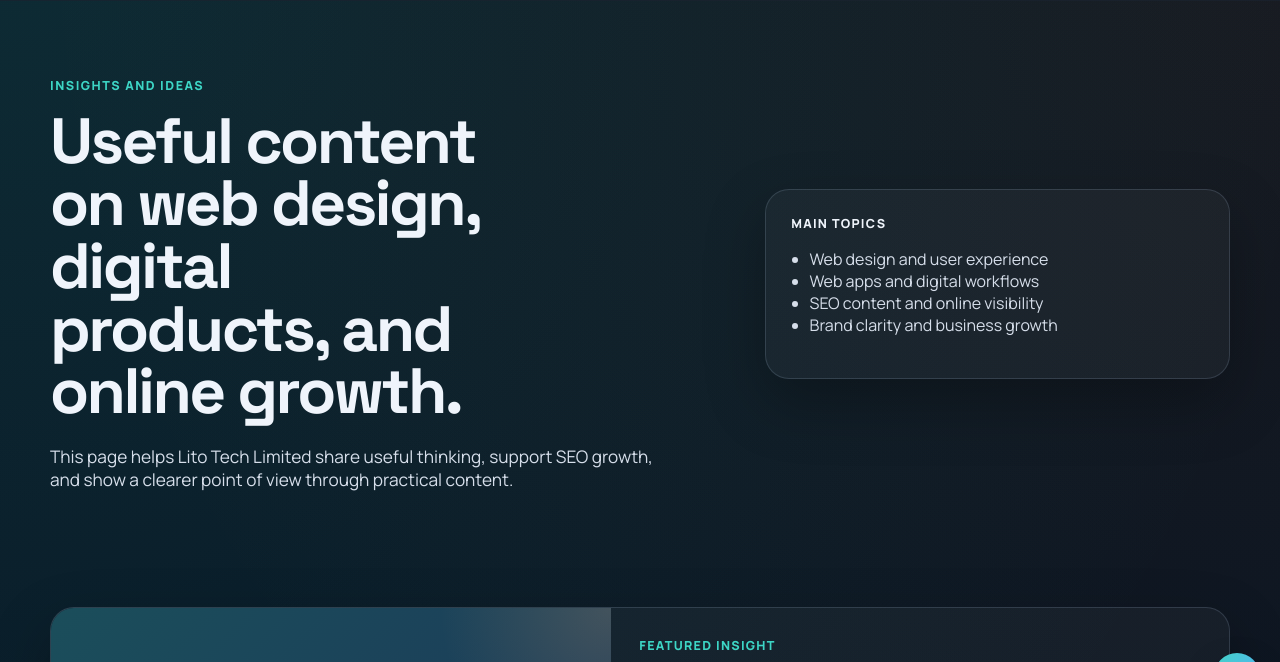
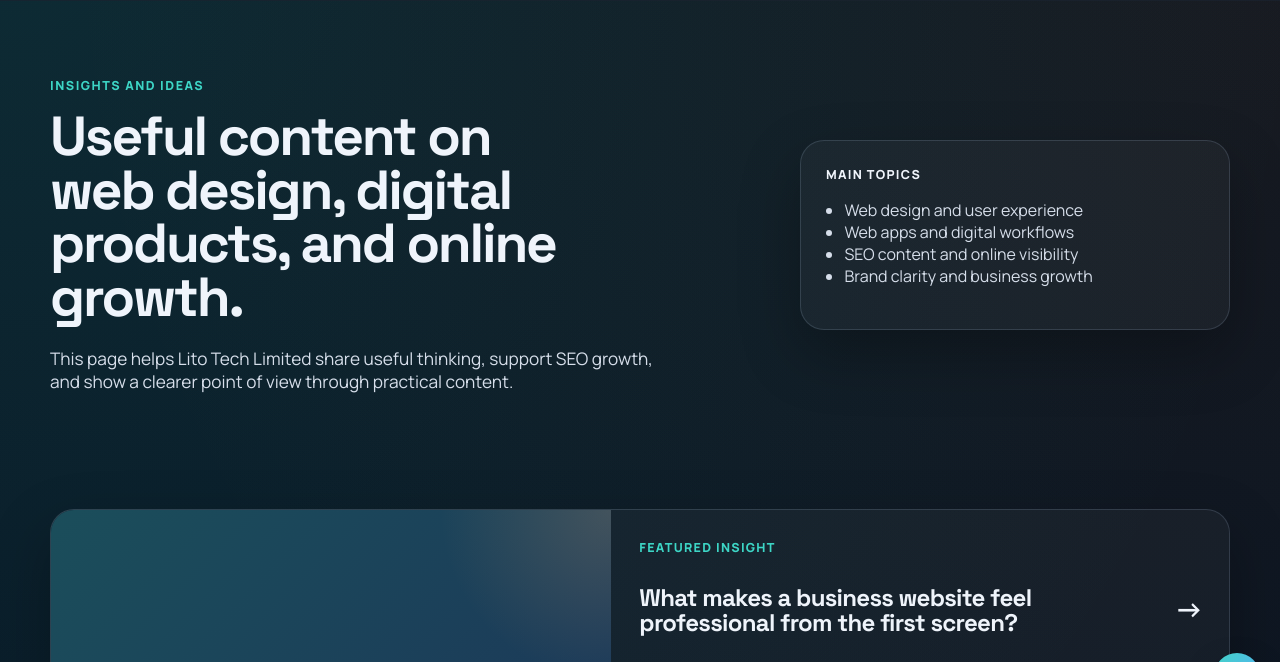
Before and after one commit to Devlito01/lito-tech-limited, a plain HTML site: page insights.html in a window 1280 px wide. Shown: the part 81-743 px from the top of the page. Drawn offline with Linux system fonts and the light colour scheme; no server answers.

Commit message:
Use wider page headline layouts

```diff
--- a/styles.css
+++ b/styles.css
@@ -252,7 +252,7 @@ textarea {
 
 .hero-grid {
   display: grid;
-  grid-template-columns: minmax(0, 1.1fr) minmax(320px, 0.9fr);
+  grid-template-columns: minmax(0, 1.35fr) minmax(320px, 0.65fr);
   gap: 2rem;
   align-items: center;
 }
@@ -265,7 +265,7 @@ textarea {
 }
 
 .page-hero-grid {
-  grid-template-columns: minmax(0, 1.1fr) minmax(300px, 0.75fr);
+  grid-template-columns: minmax(0, 1.25fr) minmax(300px, 0.75fr);
   align-items: center;
 }
 
@@ -292,13 +292,13 @@ textarea {
 
 .hero h1 {
   font-size: clamp(2.7rem, 5.3vw, 4.7rem);
-  max-width: 11ch;
+  max-width: 15ch;
 }
 
 .page-hero h1 {
   margin: 0;
-  font-size: clamp(2.6rem, 5vw, 4.5rem);
-  max-width: 11ch;
+  font-size: clamp(2.45rem, 4.3vw, 4rem);
+  max-width: 15ch;
 }
 
 .hero-text {
```
